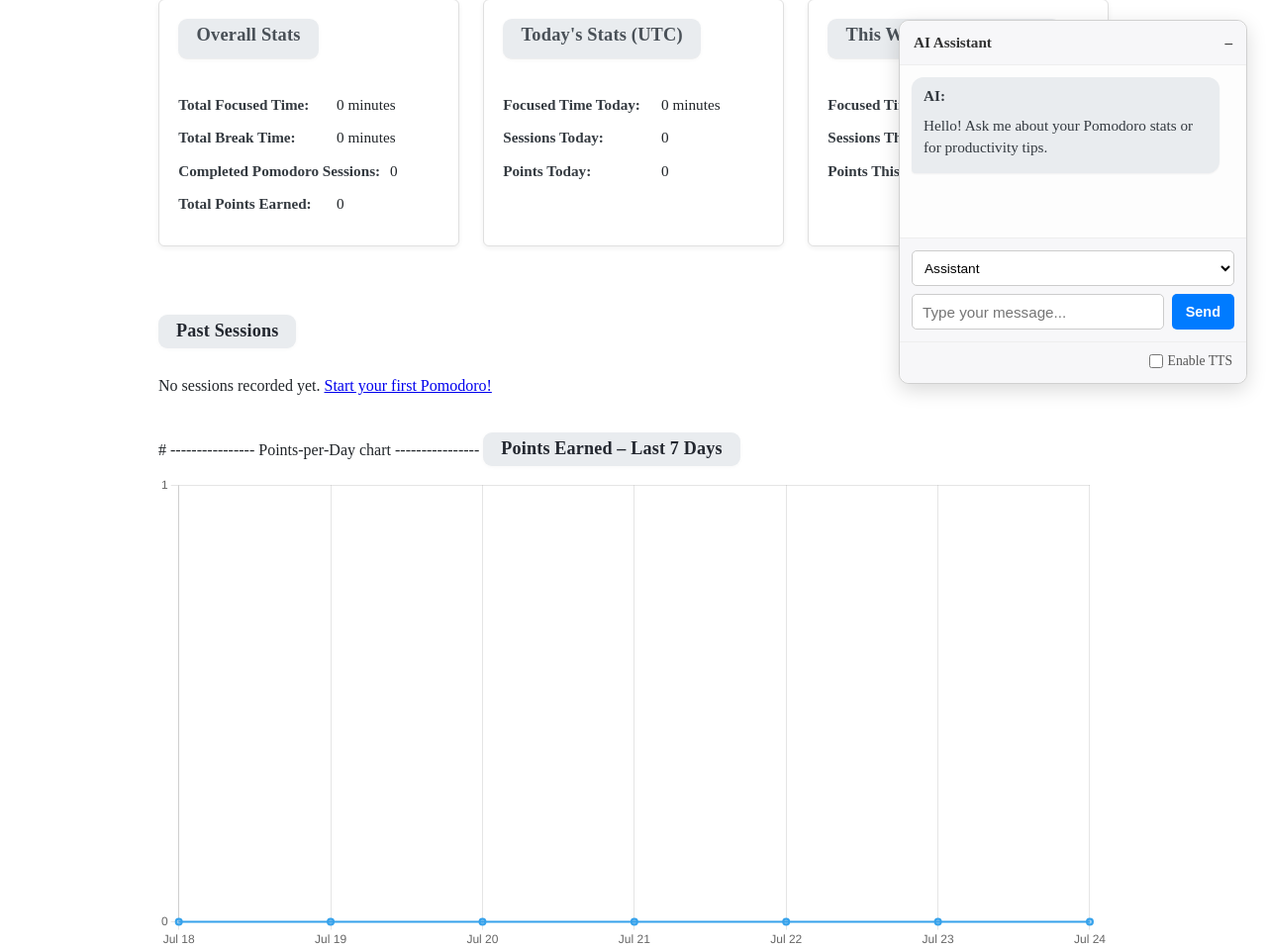
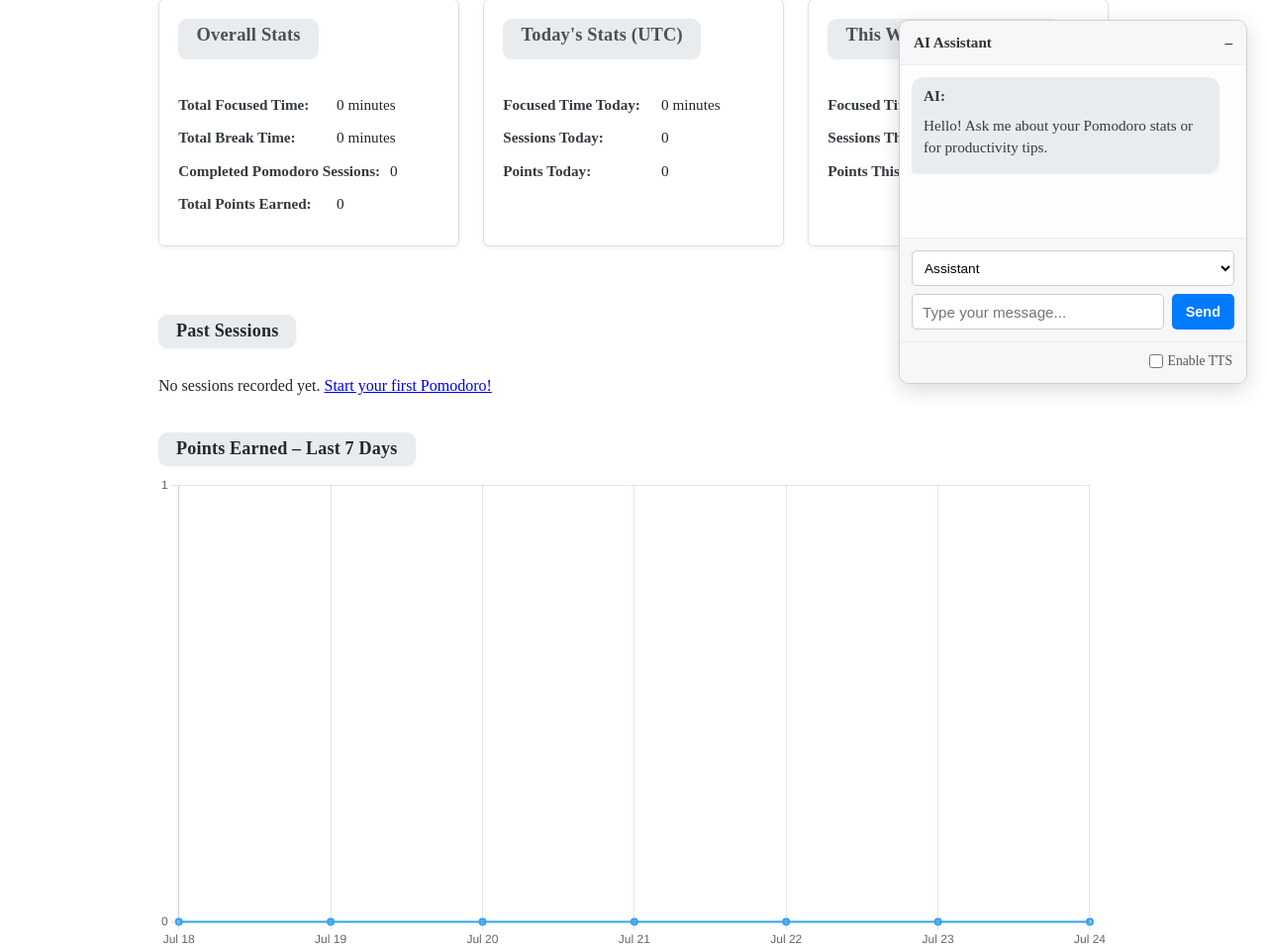
Before and after one commit to Likio3000/pomodoroAPP, a Flask app: page /dashboard in a window 1280 px wide. Shown: the part 392-1351 px from the top of the page at 99% size. Run offline with Flask 3, Linux system fonts and the light colour scheme; the visitor is signed in with stand-in values (Sample User, id 1); data that the repository does not hold is empty; some libraries are stand-ins or nearby versions.

Commit message:
delete random text

```diff
--- a/pomodoro_app/templates/main/dashboard.html
+++ b/pomodoro_app/templates/main/dashboard.html
@@ -73,7 +73,7 @@
     <p>No sessions recorded yet. <a href="{{ url_for('main.timer') }}">Start your first Pomodoro!</a></p>
   {% endif %}
 
-# ---------------- Points‑per‑Day chart ----------------
+{# ---------------- Points‑per‑Day chart ----------------#}
   <h3 class="dashboard-section-title">Points Earned – Last 7 Days</h3>
   <canvas id="points-week-chart" style="max-width:100%;height:320px;"></canvas>
 
```
